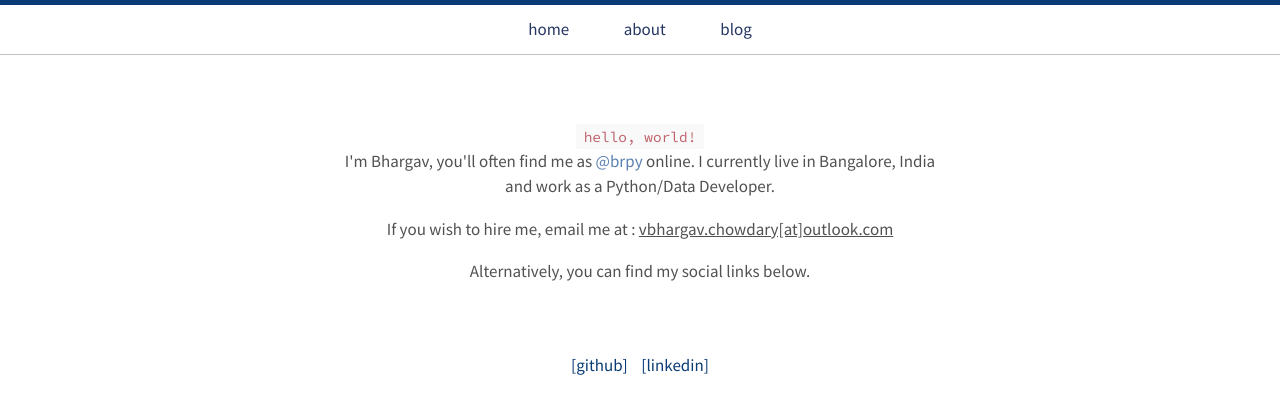
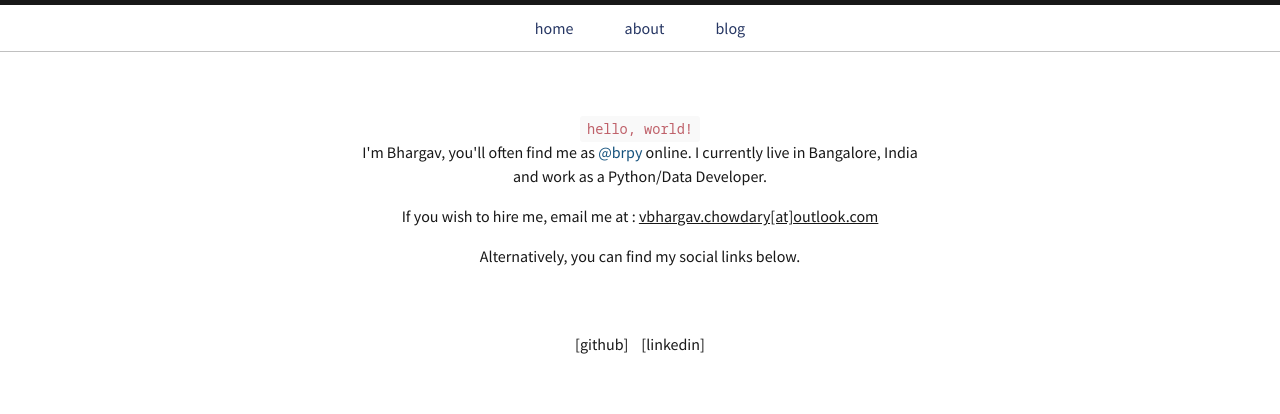
Before and after one commit to hssharadga/hssharadga.github.io, a Jekyll site: the page built from index.html, in a window 1280 px wide. Shown: the top 414 px of the page. Built offline with Jekyll 4.4.1, drawn with Linux system fonts in a browser that asks for light colours.

Commit message:
update variables

```diff
--- a/_sass/utilities/_variables.scss
+++ b/_sass/utilities/_variables.scss
@@ -5,19 +5,19 @@
 
 // Globals
 $font-stack: 'Source Sans Pro', sans-serif;
-$font-size: 17px;
-$font-size-mobile: 15px;
+$font-size: 16px;
+$font-size-mobile: 14px;
 
-$code-font-stack: 'Source Code Pro', monospace;
+$code-font-stack: 'Noto Sans Mono', 'Source Code Pro', monospace;
 
 // Body
-$body-text-color: #515151;
+$body-text-color: #181818;
 $body-background-color: #ffffff;
-$body-top-border-color: #0A3b76;
+$body-top-border-color: #181818;
 $body-top-border-width: 5px;
 
 // Links
-$link-color: #5a81b0;
+$link-color: #16537e;
 
 // Navigation
 $nav-bottom-border-color: #c0c0c0;
@@ -29,10 +29,10 @@
 $nav-link-underline-color: #2098d1;
 
 $nav-icon-color: #ffffff;
-$nav-icon-background-color: #0A3b76;
+$nav-icon-background-color: #181818;
 
 // Blog post headings and page titles
-$post-title-color: #0A3b76;
+$post-title-color: #181818;
 $post-date-color: #9a9a9a;
 
 // Message box
```
